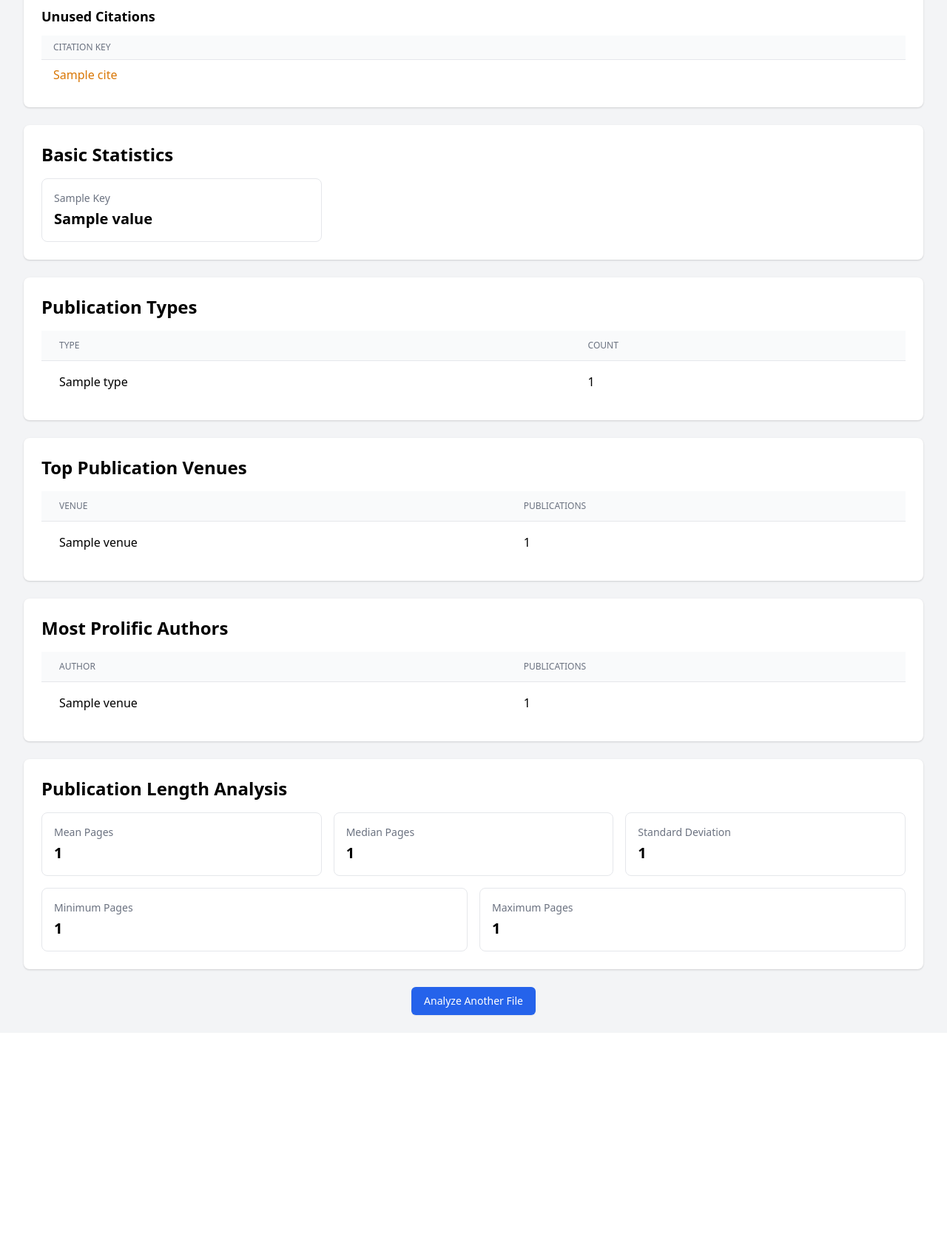
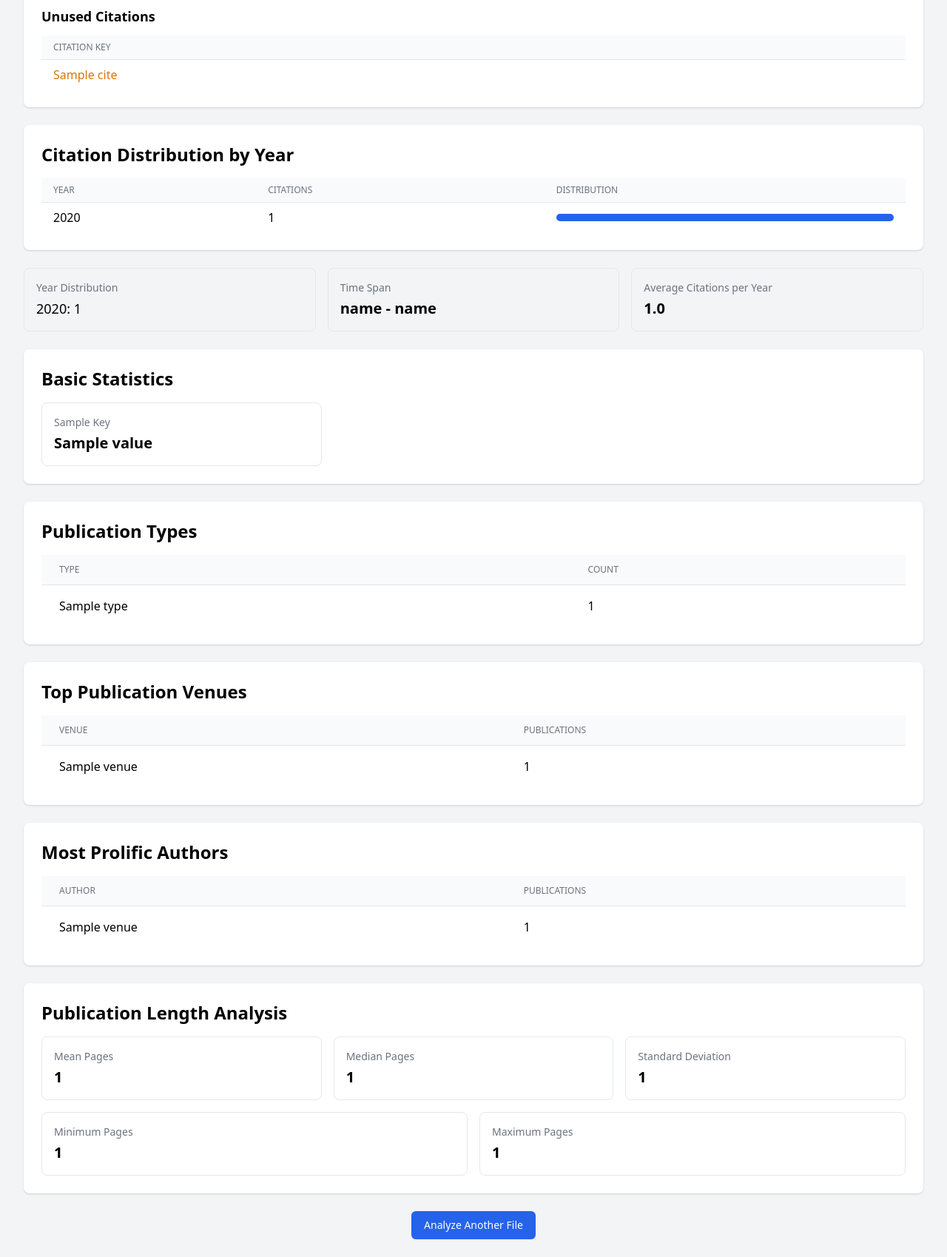
Before and after one commit to rodrigodg1/references-analyzer, a Flask app: template templates/results.html in a window 1280 px wide. Shown: the part 399-2098 px from the top of the page at 74% size. Before the commit the page ends 1773 px from the top, so only its background shows below. Run offline with Flask 3, Linux system fonts and the light colour scheme; the template is opened without the code that fills it: most values are stand-ins (such as "Sample title", 1, 10 or a date in 2020).

Commit message:
Add citation year distribution analysis and improve citation validation metrics

```diff
--- a/app.py
+++ b/app.py
@@ -72,6 +72,38 @@
         self.citation_locations = citation_locations
         return citations
 
+
+
+
+
+    def get_citation_years(self):
+        """Analyze the distribution of citations by year."""
+        year_distribution = Counter()
+        for entry in self.entries:
+            if 'year' in entry:
+                try:
+                    year = int(entry['year'])
+                    year_distribution[year] += 1
+                except (ValueError, TypeError):
+                    continue
+        return dict(sorted(year_distribution.items()))
+
+
+    def get_citation_distribution(self):  # Changed from get_citation_years for clarity
+        """Analyze the distribution of citations by year."""
+        year_distribution = Counter()
+        for entry in self.entries:
+            if 'year' in entry:
+                try:
+                    year = int(entry['year'])
+                    year_distribution[year] += 1
+                except (ValueError, TypeError):
+                    continue
+        return dict(sorted(year_distribution.items()))
+
+
+
+
     def validate_citations(self):
         """Validate citations between BibTeX and LaTeX files."""
         if not self.citations:
@@ -80,15 +112,25 @@
         bib_keys = {entry['ID'] for entry in self.entries}
         tex_citations = set(self.citations.keys())
 
+        # Calculate citation metrics
+        missing = tex_citations - bib_keys
+        unused = bib_keys - tex_citations
+        valid = tex_citations & bib_keys
+
+        # Get citation locations for missing references
+        missing_with_locations = {
+            cite: self.citation_locations[cite]
+            for cite in missing
+        }
+
         return {
-            'missing_citations': {
-                cite: self.citation_locations[cite]
-                for cite in tex_citations - bib_keys
-            },
-            'unused_citations': list(bib_keys - tex_citations),
-            'valid_citations': len(tex_citations & bib_keys),
+            'missing_citations': missing_with_locations,
+            'unused_citations': list(unused),
+            'valid_citations': len(valid),
             'total_citations': len(tex_citations),
-            'total_references': len(bib_keys)
+            'total_references': len(bib_keys),
+            'citation_completeness': round(len(valid) / len(tex_citations) * 100, 2) if tex_citations else 0,
+            'reference_usage': round(len(valid) / len(bib_keys) * 100, 2) if bib_keys else 0
         }
 
     def get_venue_statistics(self):
@@ -211,7 +253,8 @@
             'venues': analyzer.get_venue_statistics(),
             'author_stats': analyzer.get_author_statistics()[0],
             'page_stats': analyzer.get_page_statistics(),
-            'citation_stats': analyzer.validate_citations()
+            'citation_stats': analyzer.validate_citations(),
+            'year_distribution': analyzer.get_citation_distribution()  # Updated method name
         }
 
         return render_template('results.html', results=results)
--- a/templates/results.html
+++ b/templates/results.html
@@ -34,7 +34,8 @@
                 <table class="min-w-full divide-y divide-gray-200">
                     <thead class="bg-gray-50">
                         <tr>
-                            <th class="px-4 py-2 text-left text-xs font-medium text-gray-500 uppercase">Citation Key</th>
+                            <th class="px-4 py-2 text-left text-xs font-medium text-gray-500 uppercase">Citation Key
+                            </th>
                             <th class="px-4 py-2 text-left text-xs font-medium text-gray-500 uppercase">Line</th>
                             <th class="px-4 py-2 text-left text-xs font-medium text-gray-500 uppercase">Context</th>
                         </tr>
@@ -63,7 +64,8 @@
                 <table class="min-w-full divide-y divide-gray-200">
                     <thead class="bg-gray-50">
                         <tr>
-                            <th class="px-4 py-2 text-left text-xs font-medium text-gray-500 uppercase">Citation Key</th>
+                            <th class="px-4 py-2 text-left text-xs font-medium text-gray-500 uppercase">Citation Key
+                            </th>
                         </tr>
                     </thead>
                     <tbody class="bg-white divide-y divide-gray-200">
@@ -79,6 +81,63 @@
         {% endif %}
     </div>
     {% endif %}
+
+
+
+<!-- Citation Year Distribution -->
+<div class="bg-white shadow rounded-lg p-6">
+    <h2 class="text-2xl font-bold mb-4">Citation Distribution by Year</h2>
+    <div class="overflow-x-auto">
+        <table class="min-w-full divide-y divide-gray-200">
+            <thead class="bg-gray-50">
+                <tr>
+                    <th class="px-4 py-2 text-left text-xs font-medium text-gray-500 uppercase">Year</th>
+                    <th class="px-4 py-2 text-left text-xs font-medium text-gray-500 uppercase">Citations</th>
+                    <th class="px-4 py-2 text-left text-xs font-medium text-gray-500 uppercase">Distribution</th>
+                </tr>
+            </thead>
+            <tbody class="bg-white divide-y divide-gray-200">
+                {% for year, count in results.year_distribution|dictsort(by='value', reverse=true) %}
+                <tr>
+                    <td class="px-4 py-2">{{ year }}</td>
+                    <td class="px-4 py-2">{{ count }}</td>
+                    <td class="px-4 py-2">
+                        <div class="w-full bg-gray-200 rounded-full h-2.5">
+                            {% set percentage = (count / results.basic_stats.total_entries * 100)|round|int %}
+                            <div class="bg-blue-600 h-2.5 rounded-full" style="width: {{ percentage }}%"></div>
+                        </div>
+                    </td>
+                </tr>
+                {% endfor %}
+            </tbody>
+        </table>
+    </div>
+</div>
+
+    <!-- Year Distribution Statistics -->
+    <div class="mt-6 grid grid-cols-1 md:grid-cols-3 gap-4">
+        <div class="border rounded-lg p-4">
+            <h3 class="text-sm font-medium text-gray-500">Year Distribution</h3>
+            <ul class="mt-1 text-lg space-y-2">
+                {% for year, count in results.year_distribution|dictsort(by='value', reverse=true) %}
+                    <li>{{ year }}: {{ count }}</li>
+                {% endfor %}
+            </ul>
+        </div>
+        <div class="border rounded-lg p-4">
+            <h3 class="text-sm font-medium text-gray-500">Time Span</h3>
+            {% set years = results.year_distribution.keys()|list %}
+            <p class="mt-1 text-xl font-semibold">{{ years[0] }} - {{ years[-1] }}</p>
+        </div>
+        <div class="border rounded-lg p-4">
+            <h3 class="text-sm font-medium text-gray-500">Average Citations per Year</h3>
+            <p class="mt-1 text-xl font-semibold">
+                {{ (results.basic_stats.total_entries / results.year_distribution|length)|round(1) }}
+            </p>
+        </div>
+    </div>
+
+
 
 
 
```
Lines whose indentation alone changed are shown as unchanged.
